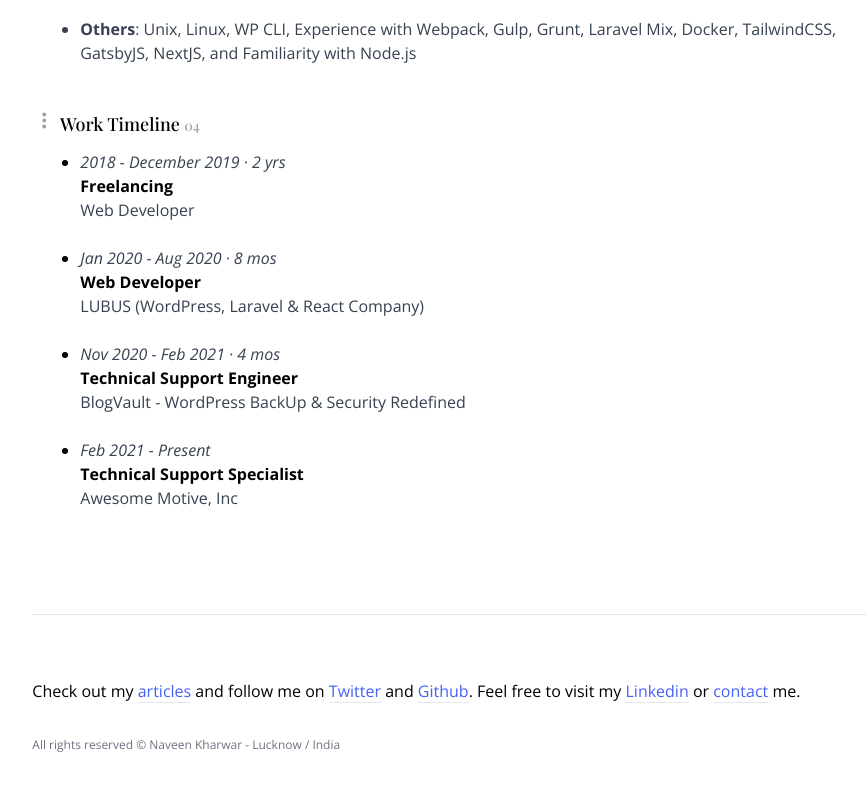
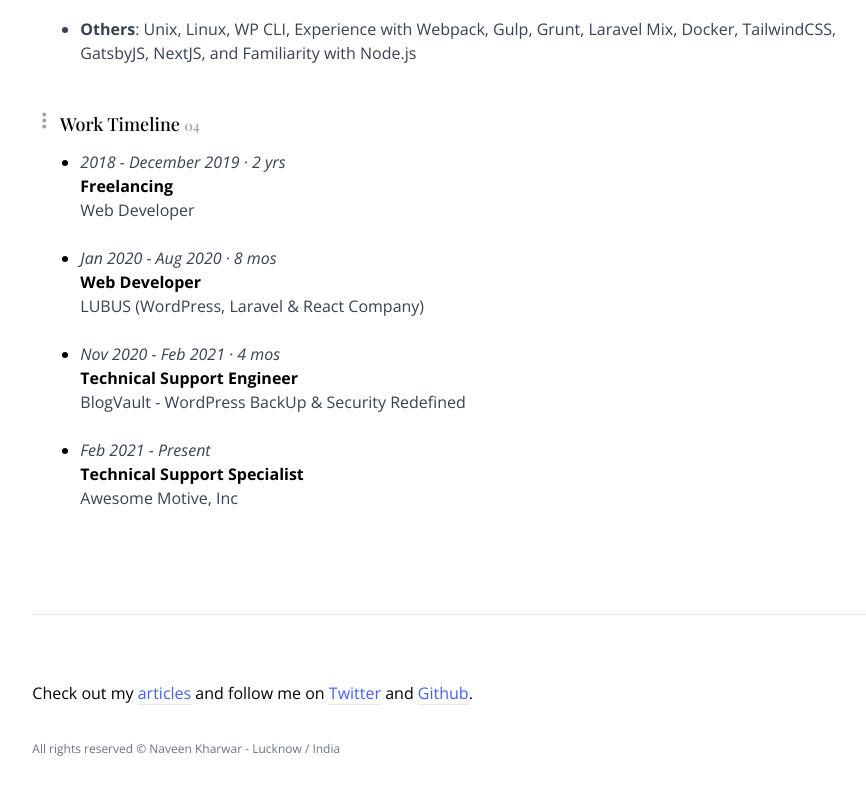
Before and after one commit to NaveenKharwar/naveenkharwar-2022, a website: page public/about.html in a window 1280 px wide. Shown: the part 1182-1973 px from the top of the page, without its empty margins (181-1047 px from the left). Drawn offline with nearby package versions, Linux system fonts and the light colour scheme; files that its build step writes are made by us from their sources; a web font is replaced by a local one.

Commit message:
Improve font size and content

```diff
--- a/public/about.html
+++ b/public/about.html
@@ -398,9 +398,9 @@
             class="flex flex-wrap lg:flex-nowrap mx-8 lg:mx-0 mt-10 md:mt-16"
           >
             <div>
-              <p>
+              <p class="leading-7">
                 Check out my <a class="text-secondary border-b-[1px] border-gray-200" href="https://heynaveeen.wordpress.com/">articles</a> and follow me on <a href="https://twitter.com/naveenkharwar21" class="text-secondary border-b-[1px] border-gray-200">Twitter</a> and
-                <a href="https://github.com/naveenkharwar" class="text-secondary border-b-[1px] border-gray-200">Github</a>. Feel free to visit my <a class="text-secondary border-b-[1px] border-gray-200" href="https://www.linkedin.com/in/naveenkharwar/">Linkedin</a> or <a class="text-secondary border-b-[1px] border-gray-200" href="mailto: naveenkharwar21@protonmail.com">contact</a></a> me.
+                <a href="https://github.com/naveenkharwar" class="text-secondary border-b-[1px] border-gray-200">Github</a>.
               </p>
             </div>
           </div>
--- a/public/contact.html
+++ b/public/contact.html
@@ -255,9 +255,9 @@
             class="flex flex-wrap lg:flex-nowrap mx-8 lg:mx-0 mt-10 md:mt-16"
           >
             <div>
-              <p>
+              <p class="leading-7">
                 Check out my <a class="text-secondary border-b-[1px] border-gray-200" href="https://heynaveeen.wordpress.com/">articles</a> and follow me on <a href="https://twitter.com/naveenkharwar21" class="text-secondary border-b-[1px] border-gray-200">Twitter</a> and
-                <a href="https://github.com/naveenkharwar" class="text-secondary border-b-[1px] border-gray-200">Github</a>. Feel free to visit my <a class="text-secondary border-b-[1px] border-gray-200" href="https://www.linkedin.com/in/naveenkharwar/">Linkedin</a> or <a class="text-secondary border-b-[1px] border-gray-200" href="mailto: naveenkharwar21@protonmail.com">contact</a></a> me.
+                <a href="https://github.com/naveenkharwar" class="text-secondary border-b-[1px] border-gray-200">Github</a>.
               </p>
             </div>
           </div>
```
